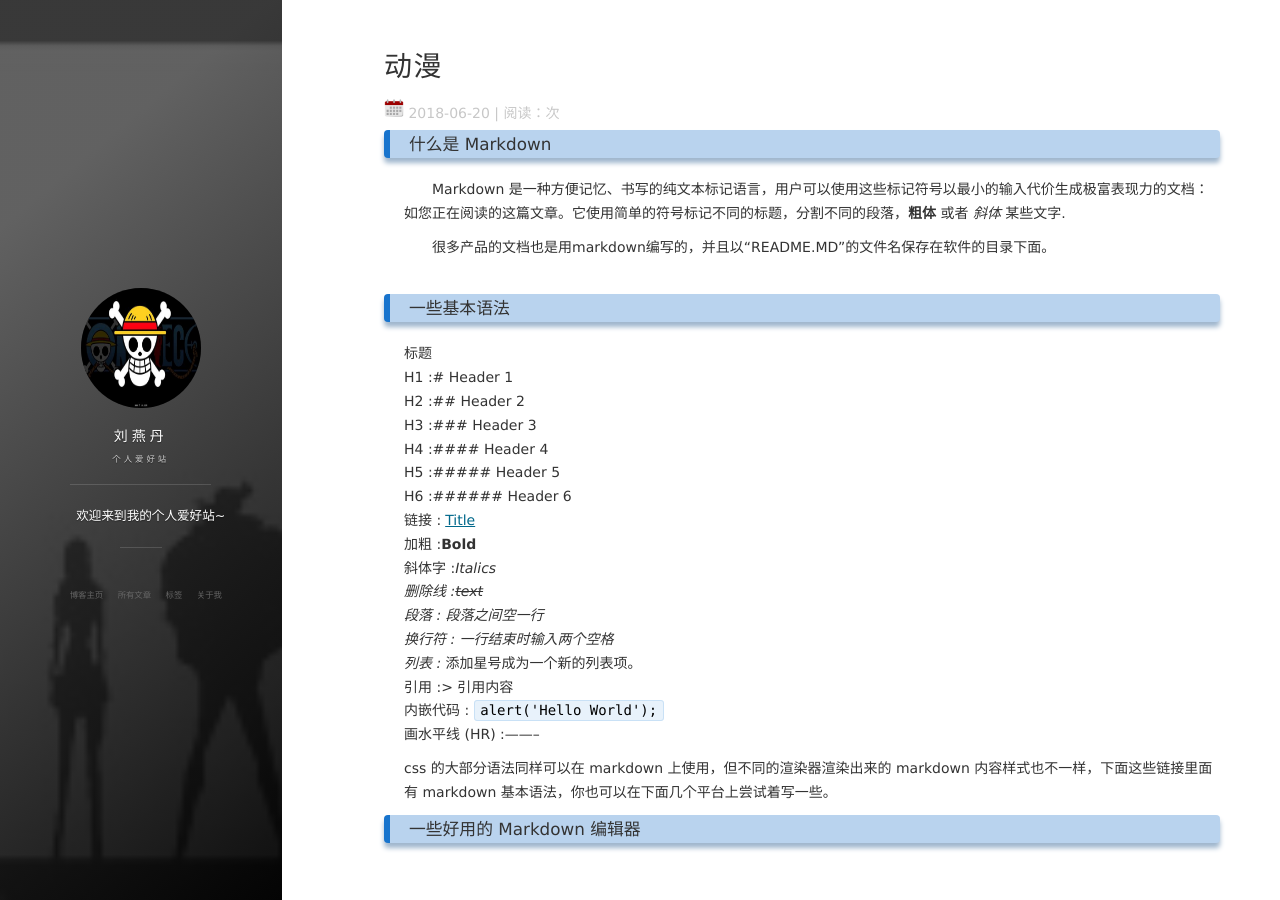
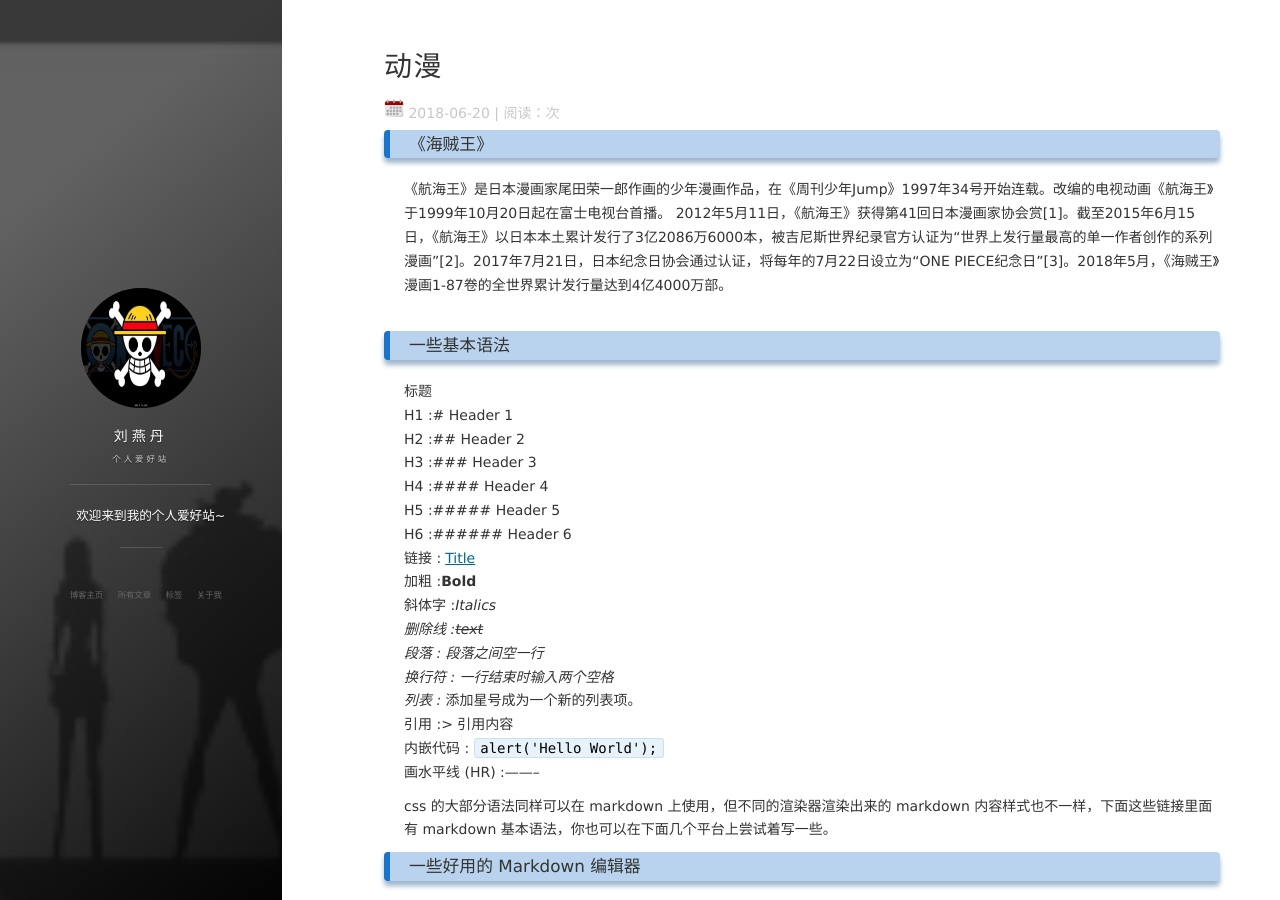
Before and after one commit to lyd2580/lyd2580.github.io, a Jekyll site: the page built from _posts/2016-11-20-markdownTool.md, in a window 1280 px wide and 900 px high. Built offline with Jekyll 4.4.1, drawn with Linux system fonts in a browser that asks for light colours; nearby versions of some CDN libraries; comment, search, counter and statistics services are not loaded.

Commit message:
Update 2016-11-20-markdownTool.md

```diff
--- a/_posts/2016-11-20-markdownTool.md
+++ b/_posts/2016-11-20-markdownTool.md
@@ -6,11 +6,10 @@ tags: 动漫
 ---
 
 
-### 什么是 Markdown
+### 《海贼王》
 
-　　Markdown 是一种方便记忆、书写的纯文本标记语言，用户可以使用这些标记符号以最小的输入代价生成极富表现力的文档：如您正在阅读的这篇文章。它使用简单的符号标记不同的标题，分割不同的段落，**粗体** 或者 *斜体* 某些文字.
-
-　　很多产品的文档也是用markdown编写的，并且以“README.MD”的文件名保存在软件的目录下面。
+   《航海王》是日本漫画家尾田荣一郎作画的少年漫画作品，在《周刊少年Jump》1997年34号开始连载。改编的电视动画《航海王》于1999年10月20日起在富士电视台首播。
+2012年5月11日，《航海王》获得第41回日本漫画家协会赏[1]。截至2015年6月15日，《航海王》以日本本土累计发行了3亿2086万6000本，被吉尼斯世界纪录官方认证为“世界上发行量最高的单一作者创作的系列漫画”[2]。2017年7月21日，日本纪念日协会通过认证，将每年的7月22日设立为“ONE PIECE纪念日”[3]。2018年5月，《海贼王》漫画1-87卷的全世界累计发行量达到4亿4000万部。
 
 
 ### 一些基本语法
```
